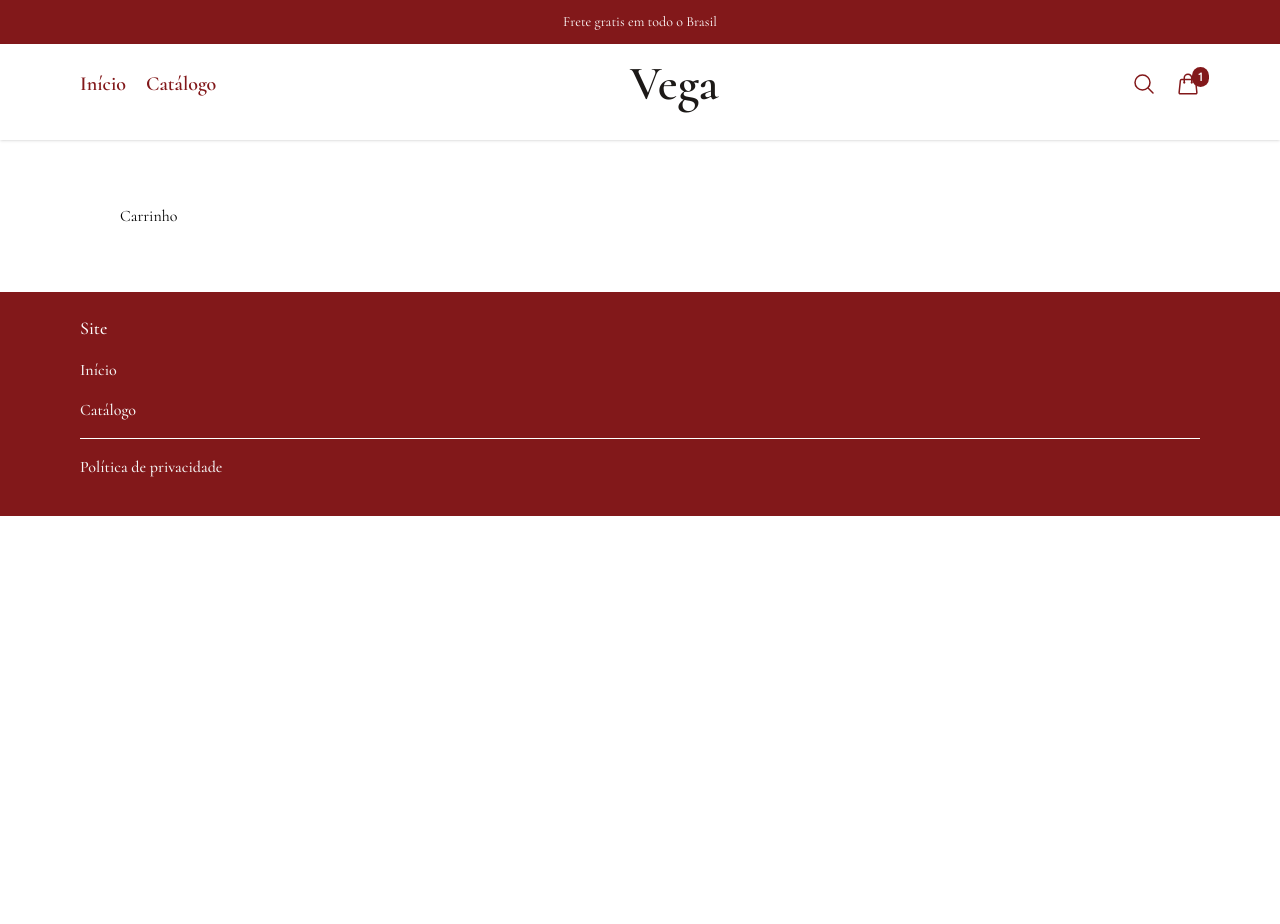
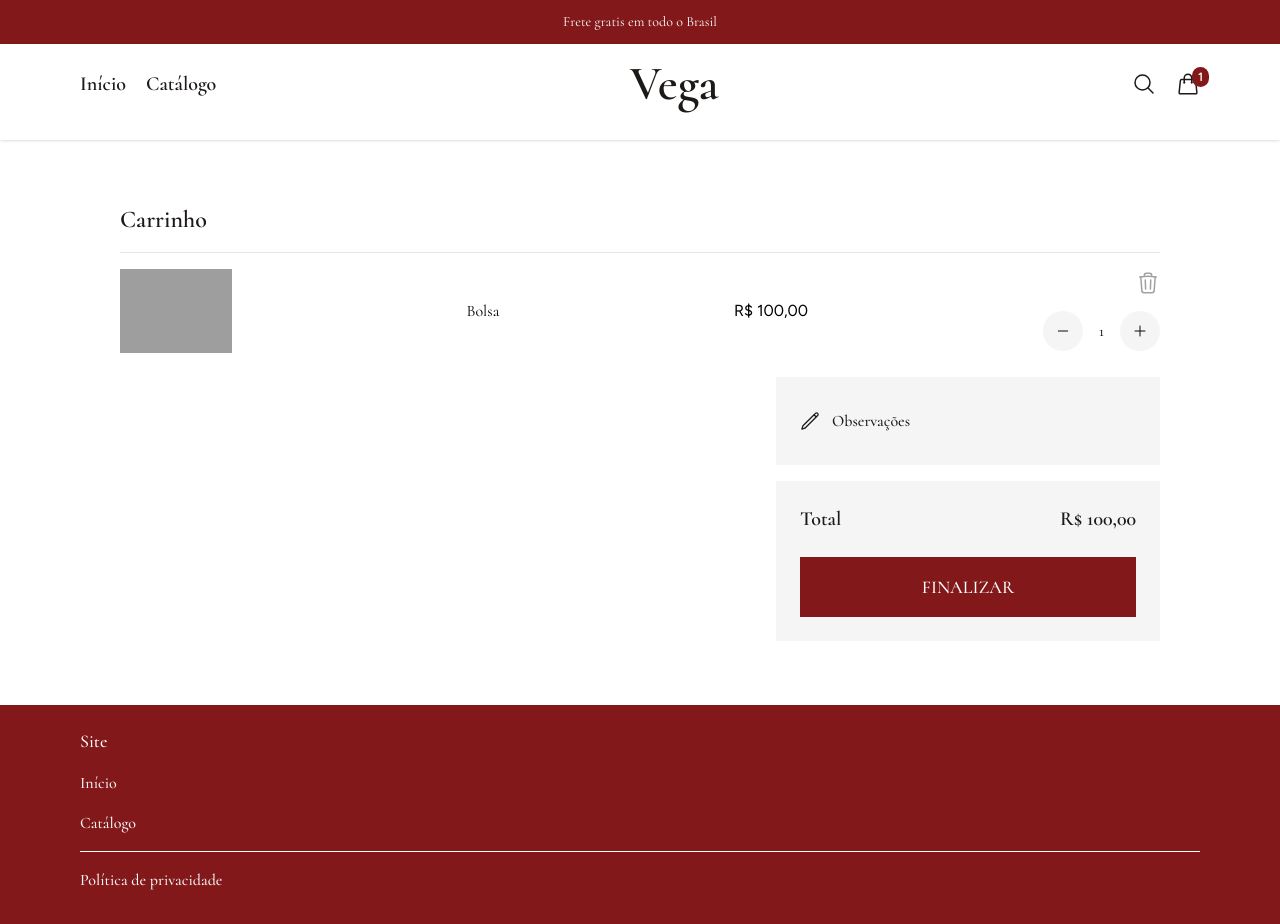
Before and after one commit to AlvaroSena/ximei-store, a React (Vite) app in the folder web/: page /cart in a window 1280 px wide. Shown: the top 924 px of the page. Before the commit the page ends 800 px from the top, so only its background shows below. Built offline with nearby package versions, Linux system fonts and the light colour scheme; grey boxes are pictures that could not be loaded.

Commit message:
feat: cart page

```diff
--- /dev/null
+++ b/web/src/components/cart-item-quantity-input.tsx
@@ -0,0 +1,36 @@
+import { useState } from "react";
+import { PlusIcon, MinusIcon } from "@heroicons/react/24/outline";
+
+export function CartItemQuantityInput() {
+  const [quantity, setQuantity] = useState(1);
+
+  function increaseQuantity() {
+    setQuantity(quantity + 1);
+  }
+
+  function decreaseQuantity() {
+    if (quantity === 1) {
+      return;
+    }
+
+    setQuantity(quantity - 1);
+  }
+
+  return (
+    <div className="flex flex-row items-center gap-4">
+      <button
+        className="p-3 rounded-full bg-neutral-100 transition hover:bg-neutral-200"
+        onClick={decreaseQuantity}
+      >
+        <MinusIcon className="size-4 text-stone-950 " />
+      </button>
+      <p className="text-stone-950">{quantity}</p>
+      <button
+        className="p-3 rounded-full bg-neutral-100 transition hover:bg-neutral-200"
+        onClick={increaseQuantity}
+      >
+        <PlusIcon className="size-4 text-stone-950 " />
+      </button>
+    </div>
+  );
+}
--- a/web/src/components/cart-item.tsx
+++ b/web/src/components/cart-item.tsx
@@ -1,21 +1,7 @@
-import { TrashIcon, PlusIcon, MinusIcon } from "@heroicons/react/24/outline";
-import { useState } from "react";
+import { TrashIcon } from "@heroicons/react/24/outline";
+import { CartItemQuantityInput } from "./cart-item-quantity-input";
 
 export function CartItem() {
-  const [quantity, setQuantity] = useState(1);
-
-  function increaseQuantity() {
-    setQuantity(quantity + 1);
-  }
-
-  function decreaseQuantity() {
-    if (quantity === 1) {
-      return;
-    }
-
-    setQuantity(quantity - 1);
-  }
-
   return (
     <div className="flex flex-row items-start justify-between w-full">
       <div className="flex flex-row gap-6">
@@ -29,21 +15,7 @@ export function CartItem() {
             Bolsa
           </a>
           <span className="text-lg text-semibold text-red-950">R$ 100,00</span>
-          <div className="flex flex-row items-center gap-4">
-            <button
-              className="p-3 rounded-full bg-neutral-100 transition hover:bg-neutral-200"
-              onClick={decreaseQuantity}
-            >
-              <MinusIcon className="size-4 text-stone-950 " />
-            </button>
-            <p className="text-stone-950">{quantity}</p>
-            <button
-              className="p-3 rounded-full bg-neutral-100 transition hover:bg-neutral-200"
-              onClick={increaseQuantity}
-            >
-              <PlusIcon className="size-4 text-stone-950 " />
-            </button>
-          </div>
+          <CartItemQuantityInput />
         </div>
       </div>
       <button>
--- a/web/src/components/header.tsx
+++ b/web/src/components/header.tsx
@@ -18,14 +18,14 @@ export function Header() {
       <div className="bg-red-900 w-full text-white text-center text-sm py-3">
         Frete gratis em todo o Brasil
       </div>
-      <header className="px-4 lg:p-0 sticky top-0 z-50 shadow-sm bg-white w-full h-24 text-xl text-red-900 font-semibold">
+      <header className="px-4 lg:p-0 sticky top-0 z-50 shadow-sm bg-white w-full h-24 text-xl text-stone-900 font-semibold">
         <div className="max-w-[1120px] mx-auto h-20 flex flex-row justify-between items-center">
           <nav className="hidden md:flex flex-row gap-5">
             <a
               href="/"
               className="relative inline-block
                  before:absolute before:bottom-0 before:left-0 before:h-[1px] before:w-full
-                 before:origin-left before:scale-x-0 before:bg-red-900 before:transition-transform before:duration-270
+                 before:origin-left before:scale-x-0 before:bg-stone-900 before:transition-transform before:duration-270
                  hover:before:scale-x-100"
             >
               Início
@@ -34,7 +34,7 @@ export function Header() {
               href="/"
               className="relative inline-block
                  before:absolute before:bottom-0 before:left-0 before:h-[1px] before:w-full
-                 before:origin-left before:scale-x-0 before:bg-red-900 before:transition-transform before:duration-270
+                 before:origin-left before:scale-x-0 before:bg-stone-900 before:transition-transform before:duration-270
                  hover:before:scale-x-100"
             >
               Catálogo
@@ -76,7 +76,7 @@ export function Header() {
                 href="/"
                 className="relative inline-block
                  before:absolute before:bottom-0 before:left-0 before:h-[1px] before:w-full
-                 before:origin-left before:scale-x-0 before:bg-red-900 before:transition-transform before:duration-270
+                 before:origin-left before:scale-x-0 before:bg-stone-900 before:transition-transform before:duration-270
                  hover:before:scale-x-100 font-semibold text-xl"
               >
                 Início
@@ -85,7 +85,7 @@ export function Header() {
                 href="/"
                 className="relative inline-block
                  before:absolute before:bottom-0 before:left-0 before:h-[1px] before:w-full
-                 before:origin-left before:scale-x-0 before:bg-red-900 before:transition-transform before:duration-270
+                 before:origin-left before:scale-x-0 before:bg-stone-900 before:transition-transform before:duration-270
                  hover:before:scale-x-100 font-semibold text-xl"
               >
                 Catálogo
@@ -99,13 +99,13 @@ export function Header() {
 
           <div className="flex flex-row items-center gap-5">
             <button className="" onClick={() => setIsSearchDrawerOpen(true)}>
-              <MagnifyingGlassIcon className="size-6 text-red-900 transition hover:opacity-50" />
+              <MagnifyingGlassIcon className="size-6 text-stone-900 transition hover:opacity-50" />
             </button>
             <button className="relative" onClick={() => setIsCartOpen(true)}>
               <span className="absolute mx-1 my-[-5px] text-white bg-red-900 text-xs py-0.5 px-1.5 rounded-full">
                 1
               </span>
-              <ShoppingBagIcon className="size-6 text-red-900 transition hover:opacity-50" />
+              <ShoppingBagIcon className="size-6 stone-red-900 transition hover:opacity-50" />
             </button>
           </div>
 
--- a/web/src/pages/cart.tsx
+++ b/web/src/pages/cart.tsx
@@ -1,8 +1,82 @@
+import { CartItemQuantityInput } from "../components/cart-item-quantity-input";
+import { TrashIcon, PencilIcon } from "@heroicons/react/24/outline";
+import {
+  Disclosure,
+  DisclosureButton,
+  DisclosurePanel,
+  Textarea,
+} from "@headlessui/react";
+
 export function Cart() {
   return (
     <div>
-      <div className="max-w-[1040px] mx-auto my-16">
-        <h3>Carrinho</h3>
+      <div className="max-w-[1040px] px-4 lg:px-0 mx-auto my-16">
+        <h3 className="text-2xl font-semibold text-stone-900 text-center lg:text-left">
+          Carrinho
+        </h3>
+
+        <div className="w-full h-[1px] bg-stone-200 my-4"></div>
+
+        {/* <div className="flex flex-col h-full items-center justify-center gap-4">
+          <p className="text-red-950 font-semibold text-2xl">
+            Seu carrinho está vazio
+          </p>
+          <button
+            onClick={() => alert("Ir para checkout")}
+            className=" bg-red-900 text-white text-lg py-4 px-6 font-medium transition hover:opacity-90"
+          >
+            COMEÇAR A COMPRAR
+          </button>
+        </div> */}
+
+        <div className="flex flex-row items-center justify-between">
+          <img
+            src="https://ximei-store.s3.sa-east-1.amazonaws.com/bolsa-1.jpeg"
+            alt=""
+            className="max-w-28"
+          />
+          <p>Bolsa</p>
+          <span className="block">R$ 100,00</span>
+
+          <div className="flex flex-col gap-4 items-end">
+            <button>
+              <TrashIcon className="size-6 transition text-neutral-400 hover:text-red-950" />
+            </button>
+            <CartItemQuantityInput />
+          </div>
+        </div>
+
+        <div className="flex flex-col gap-4 w-full lg:w-96 ml-auto my-6">
+          <div className="bg-neutral-100 p-6">
+            <Disclosure>
+              <DisclosureButton className="py-2 flex flex-row items-center gap-3 text-stone-900 font-medium">
+                <PencilIcon className="size-5" />
+                Observações
+              </DisclosureButton>
+              <DisclosurePanel className="text-gray-500">
+                <Textarea
+                  name="order-notes"
+                  className="w-full bg-white py-3 px-4 placeholder-neutral-500 text-stone-900"
+                  placeholder="Deixe aqui suas observações"
+                ></Textarea>
+              </DisclosurePanel>
+            </Disclosure>
+          </div>
+
+          <div className="bg-neutral-100 p-6 flex flex-col gap-6">
+            <div className="flex flex-row items-center justify-between">
+              <p className="text-xl font-semibold text-stone-900">Total</p>
+              <p className="text-xl font-semibold text-stone-900">R$ 100,00</p>
+            </div>
+
+            <button
+              onClick={() => alert("Ir para checkout")}
+              className="w-full bg-red-900 text-white text-lg py-4 px-6 font-medium transition hover:opacity-90"
+            >
+              FINALIZAR
+            </button>
+          </div>
+        </div>
       </div>
     </div>
   );
```
